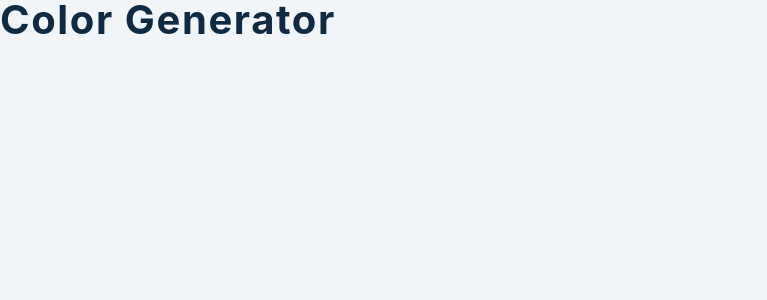
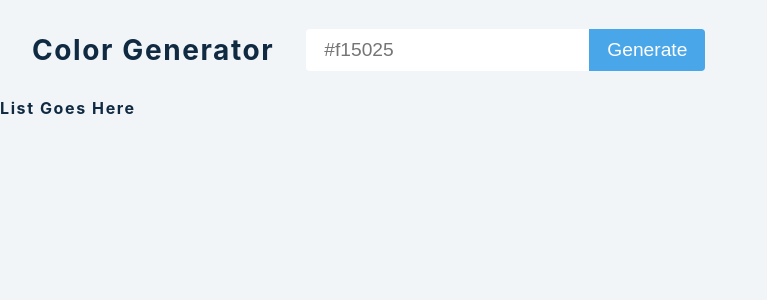
Before and after one commit to philliperod/react_color_generator, a React (Create React App) app: page / in a window 1280 px wide. Shown: the top 300 px of the page, without its empty margins (0-767 px from the left). Built offline with nearby package versions, Linux system fonts and the light colour scheme.

Commit message:
created 3 useState hook: one for the color, error, and list of colors; created function to handle submission (just has preventDefault for now); structured the JSX

```diff
--- a/src/App.js
+++ b/src/App.js
@@ -3,7 +3,44 @@
 import Values from 'values.js';
 
 function App() {
-  return <h2>Color Generator</h2>;
+  const [color, setColor] = useState('');
+  const [error, setError] = useState(false);
+  const [list, setList] = useState([]);
+
+  const handleSubmit = (event) => {
+    event.preventDefault();
+  };
+
+  return (
+    <>
+      <section className="container">
+        <h3>Color Generator</h3>
+        <form onSubmit={handleSubmit}>
+          <input
+            type="text"
+            value={color}
+            onChange={(event) => {
+              setColor(event.target.value);
+            }}
+            placeholder="#f15025"
+          />
+          <button type="submit" className="btn">
+            Generate
+          </button>
+        </form>
+      </section>
+      <section className="colors">
+        <h4>list goes here</h4>
+      </section>
+    </>
+  );
 }
 
 export default App;
+
+// setup an useState for colors that needs to be generated; default will be an empty string
+// setup an useState to return an error; default will be false boolean
+// setup an useState to create a list of colors; default will be an array
+// create a function that will handle the submission of the input hex values
+// in JSX, your form will have the onSubmit attribute to handle the submission function
+// input: value attribute will access the color state value; onChange attribute will run the state function which will target the input field and update the state value
```
